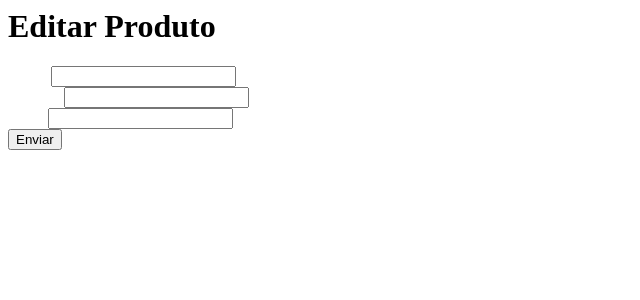
After one commit to IanServio/ProjetoPHP, a PHP site: page /admin/editarproduto.php?id=1 in a window 1280 px wide. The commit adds this page. Shown: the top 300 px of the page, without its empty margins (0-640 px from the left). Run offline with PHP 8.4, Linux system fonts and the light colour scheme; data that the repository does not hold is empty.

Commit message:
ADD 'Editar produto'

```diff
--- a/admin/dashboard.php
+++ b/admin/dashboard.php
@@ -78,6 +78,9 @@
                             case "listarp":
                                 include("listarproduto.php");
                                 break;
+                            case "editarp":
+                                include("editarproduto.php");
+                                break;
                             default:
                                 echo "<h1> Bem Vindo! </h1>
                                 <p>Aqui voce poderar, adicionar, editar, excluir e listar todas as opcoes disponiveis </p>";
--- /dev/null
+++ b/admin/editarproduto.php
@@ -0,0 +1,33 @@
+<h1> Editar Produto</h1>
+
+<?php
+    include_once('../config.php');
+    $sql = "SELECT * FROM produtos WHERE id=".$_REQUEST["id"];
+
+    $res = $conn->query($sql);
+    $row = $res->fetch_object();
+?>
+<form action="?page=salvarp" method="POST">
+    <input type="hidden" name="acao" value="editarp">
+    <input type="hidden" name="id" value="<?php print $row->id; ?>">
+    <div class="mb-3">
+        <label> Titulo </label>
+        <input type="text" name="titulo" value=" <?php print $row->titulo;  ?>" class="form-control">
+    </div>
+    <div class="mb-3">
+        <label> Imagem </label>
+        <input type="text" name="imagem"  value=" <?php print $row->imagem;  ?>" class="form-control" >
+    </div>
+    <div class="mb-3">
+        <label> Fonte </label>
+        <input type="text" name="fonte" value=" <?php print $row->fonte;  ?>" class="form-control">
+    </div>
+    <div class="mb-3">
+        <button type="submit" class="btn btn-primary"> Enviar</button>
+    </div>
+    <style>
+        .mb-3{
+            color: white;
+        }
+    </style>
+</form>
--- a/admin/listarproduto.php
+++ b/admin/listarproduto.php
@@ -21,7 +21,7 @@
             print "<td>".$row->imagem. "</td>";
             print "<td>".$row->fonte. "</td>";
             print "<td>
-                    <button onclick=\"location.href='?page=editar&id=".$row->id."';\" class='btn btn-success'> Editar </button>
+                    <button onclick=\"location.href='?page=editarp&id=".$row->id."';\" class='btn btn-success'> Editar </button>
                     <button onclick=\"if(confirm('Tem certeza que deseja excluir?')){location.href='?page=salvar&acao=excluir&id=".$row->id."';}else{false;}\" class='btn btn-danger'> Excluir </button>
                    </td>";
             print "</tr>";
--- a/paginalogin.php
+++ b/paginalogin.php
@@ -56,7 +56,8 @@
                                 </div>
                                 <div>
                                     <div class="mb-3">
-                                        <button type="submit" class="btn btn-success">Enviar</button>
+                                        <button type="submit" class="btn btn-success">Logar</button>
+
                                     </div>
                                 </div>
                             </form>
--- a/topo.menu.php
+++ b/topo.menu.php
@@ -31,7 +31,7 @@
   <a href="paginalogin.php"><img width="35" src="./png/icone-login.png"
   style="margin-bottom: -10;
   margin-left: 900px;
- ">
+  ">
 
   </a>
 </div>
```
Also changed, not shown: admin/salvarproduto.php (+7 -7 lines).
